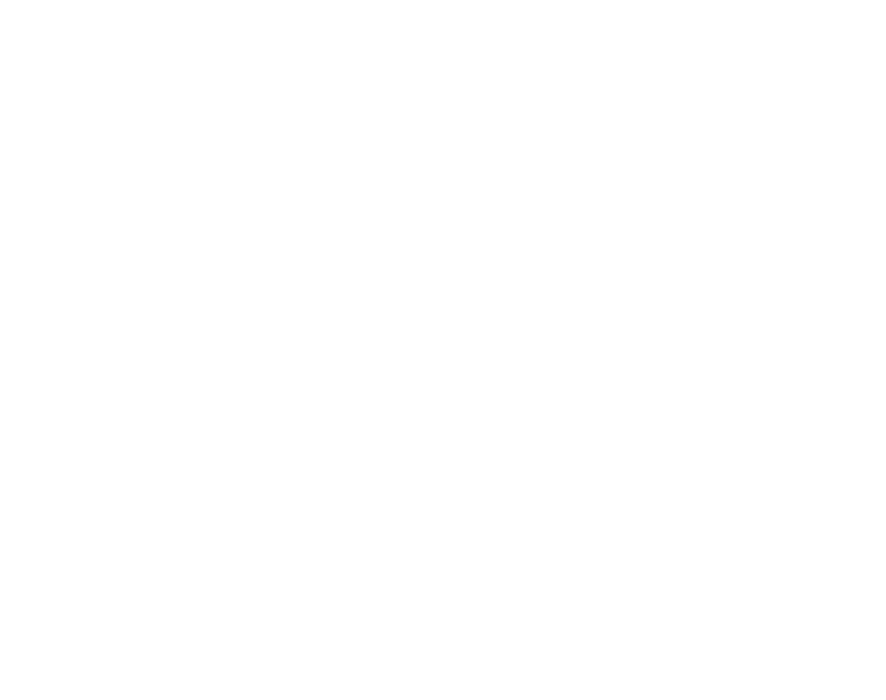
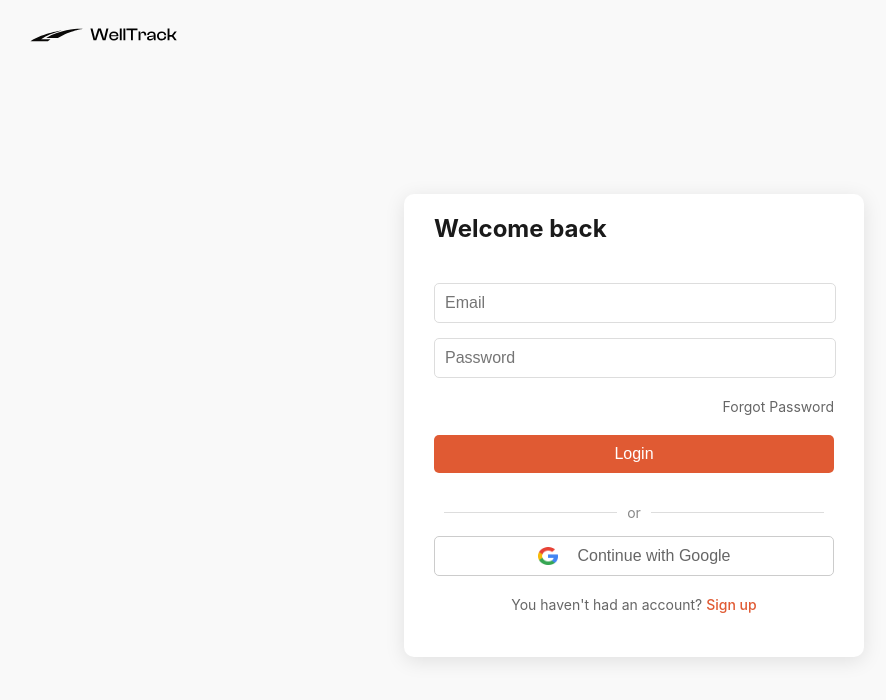
Before and after one commit to TanPhat0507/FE_Fitness_Web, a React (Create React App) app: page /login in a window 1280 px wide. Before the commit this address had no page. Shown: the top 700 px of the page, without its empty margins (6-892 px from the left). Built offline with nearby package versions, Linux system fonts and the light colour scheme.

Commit message:
updated code v1

```diff
--- a/src/App.js
+++ b/src/App.js
@@ -1,5 +1,6 @@
 import React, { useState } from 'react';
 import Signup from './components/pages/Signup';
+import Login from './components/pages/Login'; // Import the Login component
 import { BrowserRouter as Router, Route, Routes, Navigate } from 'react-router-dom';
 
 const App = () => {
@@ -21,7 +22,10 @@
             path="/signup"
             element={<Signup onComplete={completeSignup} />}
           />
-
+          <Route
+            path="/login"
+            element={<Login />} // Add the route for Login
+          />
         </Routes>
       </div>
     </Router>
--- a/src/components/pages/Login.js
+++ b/src/components/pages/Login.js
@@ -0,0 +1,141 @@
+import React, { useState } from 'react';
+import '../../styles/pages/Login.css';
+import { useNavigate } from 'react-router-dom';
+import gg_logo from '../../Image/gg_icon.png';
+import logo from '../../Image/Logo.svg';
+
+const Login = () => {
+    const [email, setEmail] = useState('');
+    const [password, setPassword] = useState('');
+    const [error, setError] = useState('');
+    const [isForgotPassword, setIsForgotPassword] = useState(false); // State to toggle between login and forgot password
+    const navigate = useNavigate();
+
+    const handleLogin = async () => {
+        if (!email || !password) {
+            setError('Please fill in all fields');
+            return;
+        }
+
+        const loginData = {
+            email: email.trim(),
+            password: password,
+        };
+
+        try {
+            const response = await fetch('http://localhost:3000/api/users/login', {
+                method: 'POST',
+                headers: {
+                    'Content-Type': 'application/json',
+                },
+                body: JSON.stringify(loginData),
+            });
+
+            if (response.ok) {
+                setError('');
+                navigate('/dashboard');
+            } else {
+                const errorData = await response.json();
+                setError(errorData.message || 'Login failed.');
+            }
+        } catch (error) {
+            setError('An error occurred during login.');
+        }
+    };
+
+    const handleForgotPassword = async () => {
+        if (!email) {
+            setError('Please enter your email');
+            return;
+        }
+
+        // Send email to backend for reset password
+        try {
+            const response = await fetch('http://localhost:3000/api/users/forgot-password', {
+                method: 'POST',
+                headers: {
+                    'Content-Type': 'application/json',
+                },
+                body: JSON.stringify({ email }),
+            });
+
+            if (response.ok) {
+                setError('Check your email for reset instructions.');
+            } else {
+                const errorData = await response.json();
+                setError(errorData.message || 'Failed to send reset instructions.');
+            }
+        } catch (error) {
+            setError('An error occurred.');
+        }
+    };
+
+    return (
+        <div className="login-container">
+            <img src={logo} alt="Logo" className="logo-top-left" />
+
+            <div className="login-box">
+                {isForgotPassword ? (
+                    // Forgot Password Case (Case 2)
+                    <>
+                        <h2 className='Forgot_pw'>Forgot Password</h2>
+                        <p className='enter_email'>Enter the email you used to create your account so we can send you instructions on how to reset your password.</p>
+                        <div className="input-container">
+                            <input
+                                type="email"
+                                placeholder="Email"
+                                value={email}
+                                onChange={(e) => setEmail(e.target.value.trim())}
+                            />
+                        </div>
+                        {error && <p className="error-message">{error}</p>}
+                        <button onClick={() => setIsForgotPassword(false)} className="back-to-login-button">
+                            Back to login
+                        </button>
+                        <button onClick={handleForgotPassword} className="reset-password-button">
+                            Reset password
+                        </button>
+                    </>
+                ) : (
+                    // Login Case (Case 1)
+                    <>
+                        <h2>Welcome back</h2>
+                        <div className="input-container">
+                            <input
+                                type="email"
+                                placeholder="Email"
+                                value={email}
+                                onChange={(e) => setEmail(e.target.value.trim())}
+                            />
+                        </div>
+                        <div className="input-container">
+                            <input
+                                type="password"
+                                placeholder="Password"
+                                value={password}
+                                onChange={(e) => setPassword(e.target.value)}
+                            />
+                        </div>
+                        {error && <p className="error-message">{error}</p>}
+                        <p className="forgot-password" onClick={() => setIsForgotPassword(true)}>
+                            Forgot Password
+                        </p>
+                        <button onClick={handleLogin} className="login-button">
+                            Login
+                        </button>
+                        <p className="or-divider">or</p>
+                        <button className="google-button">
+                            <img src={gg_logo} alt="Google logo" />
+                            Continue with Google
+                        </button>
+                        <p className="signup-prompt">
+                            You haven't had an account? <a href="/signup" className="signup-link">Sign up</a>
+                        </p>
+                    </>
+                )}
+            </div>
+        </div>
+    );
+};
+
+export default Login;
--- /dev/null
+++ b/src/styles/pages/Login.css
@@ -0,0 +1,184 @@
+/* Login.css */
+
+.login-container {
+    display: flex;
+    justify-content: center;
+    align-items: center;
+    height: 100vh;
+    background-color: #f9f9f9;
+    position: relative;
+}
+
+.logo-top-left {
+    position: absolute;
+    top: 20px;
+    left: 20px;
+    height: 30px;
+}
+
+.login-box {
+    margin-top: 50px;
+    width: 400px;
+    background-color: white;
+    padding: 30px;
+    border-radius: 10px;
+    box-shadow: 0px 4px 20px rgba(0, 0, 0, 0.1);
+    text-align: center;
+}
+
+h2 {
+    display: flex;
+    justify-content: start;
+    font-size: 24px;
+    font-weight: 700;
+    color: #1a1a1a;
+    margin-top: -10px;
+    margin-bottom: 40px;
+}
+
+.input-container {
+    margin-bottom: 15px;
+    margin-right: 20px;
+}
+
+.forgot-password {
+    font-size: 14px;
+    color: #666;
+    text-align: right;
+    cursor: pointer;
+    margin-top: 20px;
+    margin-bottom: 20px;
+}
+
+.login-button {
+    width: 100%;
+    padding: 10px;
+    background-color: #e05a33;
+    color: white;
+    border: none;
+    border-radius: 5px;
+    font-size: 16px;
+    cursor: pointer;
+    margin-bottom: 15px;
+}
+
+.login-button:hover{
+    background-color: #EB9785;
+}
+
+.login-button:active{
+    background-color:#5F2A1F;
+
+}
+
+.or-divider {
+    font-size: 14px;
+    color: #888;
+    margin-bottom: 15px;
+}
+
+.google-button {
+    width: 100%;
+    padding: 10px;
+    border: 1px solid #ccc;
+    border-radius: 5px;
+    font-size: 16px;
+    display: flex;
+    align-items: center;
+    justify-content: center;
+    cursor: pointer;
+    margin-bottom: 20px;
+    background-color: white;
+}
+
+
+.google-button:hover{
+    background-color: #e05a33;
+}
+
+.google-button:active{
+    background-color:#5F2A1F;
+
+}
+
+
+.google-button img {
+    margin-right: 10px;
+    height: 18px;
+}
+
+.signup-prompt {
+    font-size: 14px;
+    color: #666;
+}
+
+.signup-prompt .signup-link {
+    color: #e05a33;
+    text-decoration: none;
+    font-weight: 500;
+}
+
+
+/* Forgot Password Case (Case 2) */
+
+h2.Forgot_pw{
+    margin-bottom: 30px;
+}
+.reset-password-container {
+    display: flex;
+    flex-direction: column;
+    align-items: center;
+    text-align: start;
+    padding: 10px;
+}
+
+p.enter_email{
+    margin-top:-20px;
+    font-size: 14px;
+    font-weight: 400;
+    display: flex;
+    justify-content: start;
+    text-align: start;
+    margin-bottom: 30px;
+}
+.reset-password-input-container {
+    width: 100%;
+    margin-bottom: 15px;
+}
+
+.reset-password-button {
+    width: 100%;
+    padding: 10px;
+    background-color: #e05a33;
+    color: white;
+    border: none;
+    border-radius: 5px;
+    font-size: 16px;
+    cursor: pointer;
+    margin-top: 15px;
+}
+
+.reset-password-button:hover {
+    background-color: #EB9785;
+}
+
+.reset-password-button:active {
+    background-color: #5F2A1F;
+}
+
+.back-to-login-button {
+    width: 100%;
+    padding: 10px;
+    background-color: white;
+    color: #e05a33;
+    border: 1px solid #e05a33 ;
+    border-radius: 5px;
+    font-size: 16px;
+    cursor: pointer;
+    margin-top: 15px;
+}
+
+.back-to-login-button:hover{
+    color: white;
+    background-color: #e05a33;
+}
--- a/src/styles/pages/Signup.css
+++ b/src/styles/pages/Signup.css
@@ -21,6 +21,7 @@
 }
 
 .signup-box h2 {
+    margin-top: 15px;
     display: flex;
     justify-content: start;
     margin-bottom: 2rem;
@@ -66,9 +67,17 @@
     margin-top: 10px;
 }
 
-.signup-button:hover {
-    background-color: #e65c5c;
+.signup-button:hover{
+    background-color: #EB9785;
 }
+
+.signup-button:active{
+    background-color:#5F2A1F;
+
+}
+
+
+
 
 /* Adjusted 'or' divider styling */
 .or-divider {
```
Also changed, not shown: src/components/pages/Resetpw.js (added), src/styles/pages/Resetpw.css (added).
